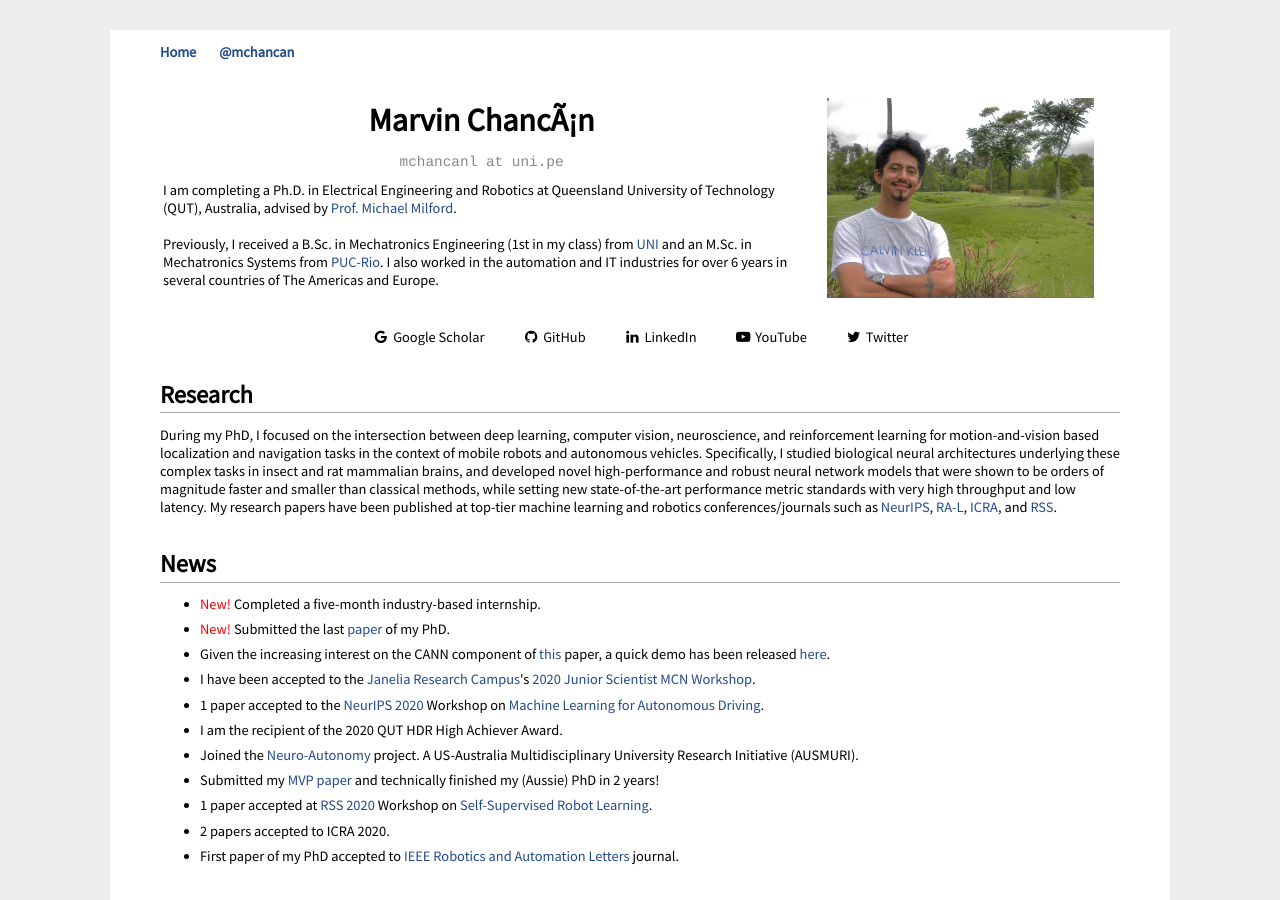
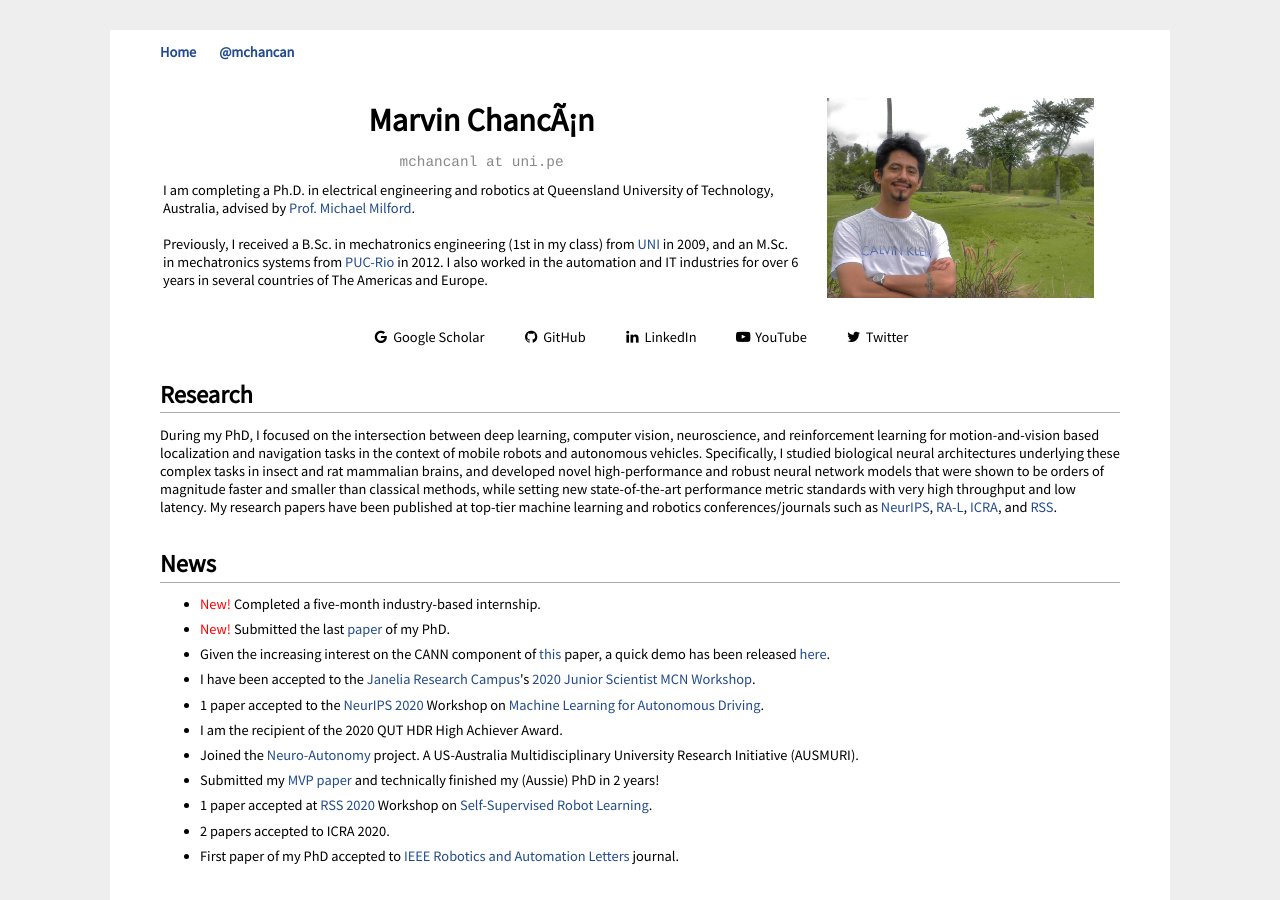
Before and after one commit to mchancan/mchancan.github.io, a Jekyll site: the page built from index.html, in a window 1280 px wide and 900 px high. Built offline with Jekyll 4.4.1, drawn with Linux system fonts in a browser that asks for light colours; comment, search, counter and statistics services are not loaded; a style sheet for code colours, icons or effects is not loaded.

Commit message:
Update index.html

```diff
--- a/index.html
+++ b/index.html
@@ -12,10 +12,10 @@ title: Marvin Chancán
 		<p align="center"><font face="courier" color = #888 >mchancanl at uni.pe</font></p>
 		<!--</div>-->
 		<p align="left">
-			I am completing a Ph.D. in Electrical Engineering and Robotics at Queensland University of Technology (QUT), Australia, advised by <a href="https://scholar.google.com/citations?user=TDSmCKgAAAAJ&hl=en" target="_blank">Prof. Michael Milford</a>.
+			I am completing a Ph.D. in electrical engineering and robotics at Queensland University of Technology, Australia, advised by <a href="https://scholar.google.com/citations?user=TDSmCKgAAAAJ&hl=en" target="_blank">Prof. Michael Milford</a>.
 			</br>
 			</br>
-			Previously, I received a B.Sc. in Mechatronics Engineering (1st in my class) from <a href="https://en.wikipedia.org/wiki/National_University_of_Engineering" target="_blank">UNI</a> and an M.Sc. in Mechatronics Systems from <a href="https://en.wikipedia.org/wiki/Pontifical_Catholic_University_of_Rio_de_Janeiro" target="_blank">PUC-Rio</a>. I also worked in the automation and IT industries for over 6 years in several countries of The Americas and Europe.</br>
+			Previously, I received a B.Sc. in mechatronics engineering (1st in my class) from <a href="https://en.wikipedia.org/wiki/National_University_of_Engineering" target="_blank">UNI</a> in 2009, and an M.Sc. in mechatronics systems from <a href="https://en.wikipedia.org/wiki/Pontifical_Catholic_University_of_Rio_de_Janeiro" target="_blank">PUC-Rio</a> in 2012. I also worked in the automation and IT industries for over 6 years in several countries of The Americas and Europe.</br>
 		</p>
 	</td>
 	<td style="padding:2.5%;width:33%;max-width:40%">
```
